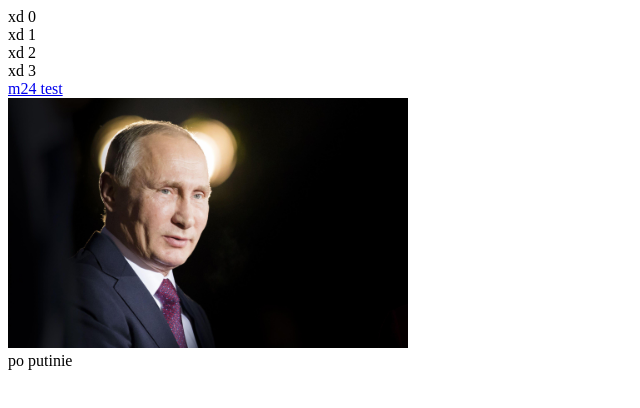
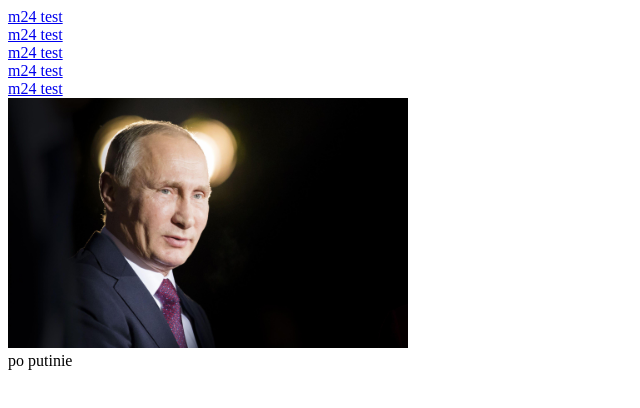
Before and after one commit to TestAcc5847593/mat-m, a plain HTML site: page index.html in a window 1280 px wide. Shown: the whole page, without its empty margins (0-640 px from the left). Drawn offline with Linux system fonts and the light colour scheme.

Commit message:
Update index.html

```diff
--- a/index.html
+++ b/index.html
@@ -22,8 +22,8 @@ function Pisz(tekst){
 }
 
 function mainScript(){
- for(i=0; i < 4; i++){
-  Pisz('xd ' + i + '<br>');
+ for(i=21; i <= 24; i++){
+  Pisz('<a href=\"mat/of/' + i + '.pdf\" target=\"_blank\">m24 test</a><br>');
  }
 }
 mainScript();
```
